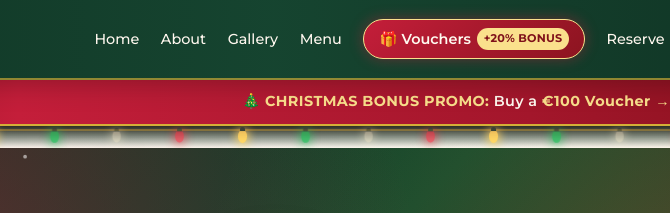
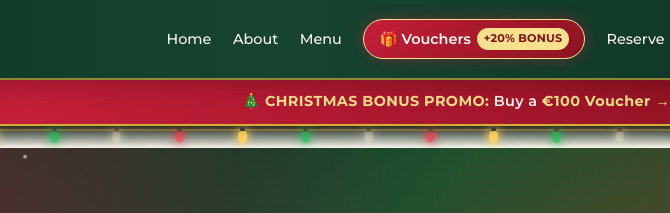
Before and after one commit to JapneetWalia/cork-bombaypalace-website, a plain HTML site: page index.html in a window 1280 px wide. Shown: the top 213 px of the page, 366-1036 px from the left. Drawn offline with nearby package versions, Linux system fonts and the light colour scheme.

Commit message:
commented out the gallery link and adding gitignore

```diff
--- a/index.html
+++ b/index.html
@@ -1665,7 +1665,7 @@
             <ul id="nav-menu">
                 <li><a onclick="smoothScrollTo('home')">Home</a></li>
                 <li><a onclick="smoothScrollTo('about')">About</a></li>
-                <li><a onclick="smoothScrollTo('gallery')">Gallery</a></li>
+                <!-- <li><a onclick="smoothScrollTo('gallery')">Gallery</a></li> -->
                 <li><a onclick="smoothScrollTo('menu-section')">Menu</a></li>
                 <li>
                     <a class="nav-voucher-link" onclick="smoothScrollTo('vouchers')">
```
Also changed, not shown: 1 other file.
